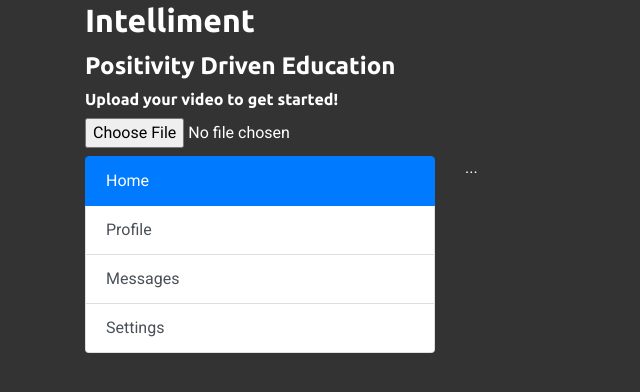
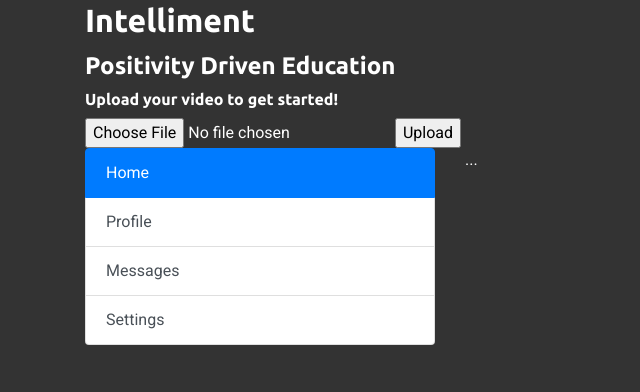
Before and after one commit to Rishab/Intelliment, a Flask app: template templates/index.html in a window 1280 px wide. Shown: the top 392 px of the page, without its empty margins (0-640 px from the left). Run offline with Flask 2, Linux system fonts and the light colour scheme; the template is opened without the code that fills it, so the values that code supplies are empty; some libraries are stand-ins or nearby versions.

Commit message:
uploading videos works

```diff
--- a/app.py
+++ b/app.py
@@ -1,7 +1,47 @@
-from flask import Flask
+import os
+#import magic
+import urllib.request
+from flask import Flask, flash, request, redirect, render_template
+from werkzeug.utils import secure_filename
+
+ALLOWED_EXTENSIONS = set(['mp4'])
+
+UPLOAD_FOLDER = './static/upload'
+
 app = Flask(__name__)
+app.secret_key = "secret key"
+app.config['UPLOAD_FOLDER'] = UPLOAD_FOLDER
+
+
+def allowed_file(filename):
+    return '.' in filename and filename.rsplit('.', 1)[1].lower() in ALLOWED_EXTENSIONS
 
 
 @app.route('/')
-def hello_world():
-    return 'Hello, World!'
+def upload_form():
+    return render_template('index.html')
+
+
+@app.route('/', methods=['POST'])
+def upload_file():
+    if request.method == 'POST':
+        # check if the post request has the file part
+        if 'file' not in request.files:
+            flash('No file part')
+            return redirect(request.url)
+        file = request.files['file']
+        if file.filename == '':
+            flash('No file selected for uploading')
+            return redirect(request.url)
+        if file and allowed_file(file.filename):
+            filename = secure_filename(file.filename)
+            file.save(os.path.join(app.config['UPLOAD_FOLDER'], filename))
+            flash('File successfully uploaded')
+            return redirect('/')
+        else:
+            flash('Allowed file types are txt, pdf, png, jpg, jpeg, gif')
+            return redirect(request.url)
+
+
+if __name__ == "__main__":
+    app.run()
--- a/templates/index.html
+++ b/templates/index.html
@@ -24,11 +24,11 @@
       <h4>Upload your video to get started!</h4>
 
       <!--Form to upload-->
-      <form enctype="multipart/form-data" action="/upload/image" method="post">
-        <div class="custom-file">
-          <input type="file" class="file-input" id="customFile" >
-        </div>
+      <form method=post enctype=multipart/form-data>
+        <input type=file name=file>
+        <input type=submit value=Upload>
       </form>
+
     </div>
 
     <div class="row">
```
Also changed, not shown: 1 other file.
